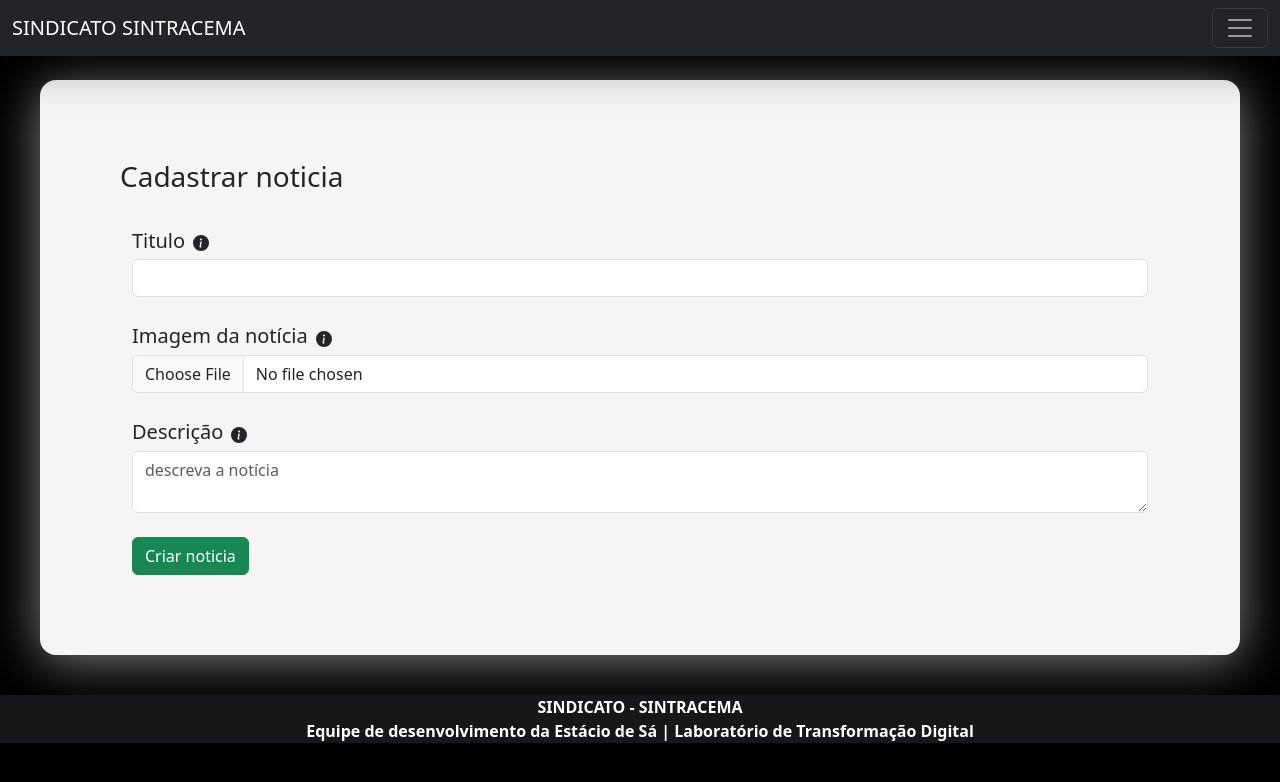
After one commit to Wilson-Pedro/sindicato-sintracema, a PHP site: page /cadastro-de-noticias.php in a window 1280 px wide. The commit adds this page. Shown: the top 782 px of the page. Run offline with PHP 8.4, Linux system fonts and the light colour scheme.

Commit message:
modified:   cadastro-de-filiado.php 	new file:   cadastro-de-noticias.php 	modified:   index.html 	modified:   informacoes-da-diretoria.html 	new table noticias:   sql/sintracema.sql

```diff
--- a/cadastro-de-filiado.php
+++ b/cadastro-de-filiado.php
@@ -136,8 +136,7 @@ if(isset($_POST['cadastrar'])) {
                     Cadastrar
                   </a>
                   <ul class="dropdown-menu dropdown-menu-dark">
-                    <li><a class="dropdown-item" href="cadastro-de-filiado.html">Filial</a></li>
-                    <li><a class="dropdown-item" href="cadastro-de-noticias.html">Notícia</a></li>
+                    <li><a class="dropdown-item" href="cadastro-de-filiado.php">Filial</a></li>
                   </ul>
                 </li>
               </ul>
--- /dev/null
+++ b/cadastro-de-noticias.php
@@ -0,0 +1,160 @@
+<?php
+    if(isset($_POST['criar'])) {
+        include('conexao.php');
+        $titulo = $_POST['titulo'];
+        $descricao = $_POST['descricao'];
+        $imagem = $_POST['imagem'];
+
+        $query = "INSERT INTO noticias (titulo, descricao, caminho) VALUES ('$titulo', '$descricao', '$imagem')";
+
+      if ($mysqli->query($query)) {
+        $success = "<h4 style='color: green;'>Notícia realizada com sucesso!</h4>";
+      } else {
+         // echo "Erro ao cadastrar: " . $mysqli->error;
+      }
+    }
+?>
+
+<!DOCTYPE html>
+<html lang="en">
+<head>
+    <meta charset="UTF-8">
+    <meta http-equiv="X-UA-Compatible" content="IE=edge">
+    <meta name="viewport" content="width=device-width, initial-scale=1.0">
+    <link href="https://cdn.jsdelivr.net/npm/bootstrap@5.3.0-alpha3/dist/css/bootstrap.min.css" rel="stylesheet" integrity="sha384-KK94CHFLLe+nY2dmCWGMq91rCGa5gtU4mk92HdvYe+M/SXH301p5ILy+dN9+nJOZ" crossorigin="anonymous">
+    <script src="https://cdn.jsdelivr.net/npm/bootstrap@5.3.0-alpha3/dist/js/bootstrap.bundle.min.js" integrity="sha384-ENjdO4Dr2bkBIFxQpeoTz1HIcje39Wm4jDKdf19U8gI4ddQ3GYNS7NTKfAdVQSZe" crossorigin="anonymous"></script>
+    <link rel="shortcut icon" href="img/favicon.png" type="image/x-icon">
+    <title>Cadastramento de noticias - SINTRACEMA</title>
+    <style>
+        body
+        {
+            background-color: black;
+        }
+        header
+        {
+            margin-bottom: 10vh;
+        }
+        main
+        {
+            background-color: whitesmoke;
+            box-shadow: 0px 5px 50px rgb(255, 255, 255,0.500);
+            margin: 5vh;
+            padding: 10vh;
+            border-radius: 2vh;
+        }
+        .info-input
+        {
+            margin: 1vh;
+        }
+        .massange-box
+        {
+            text-align: center;
+            background-color: grey;
+            bottom: 0vh;
+            padding: 2vh;
+        }
+        .navbar
+        {
+            box-shadow: 0px 5px 50px rgba(0, 0, 0, 0.5);
+        }
+        .rodape {
+          background-color: #15171a;
+          color: white;
+          font-weight: bold;
+          text-align: center;
+        }
+    </style>
+</head>
+<body>
+  <div class="container-fluid">
+    <header>
+      <nav class="navbar navbar-dark bg-dark fixed-top">
+        <div class="container-fluid">
+          <a class="navbar-brand" href="#">SINDICATO SINTRACEMA</a>
+          <button class="navbar-toggler" type="button" data-bs-toggle="offcanvas" data-bs-target="#offcanvasDarkNavbar"
+            aria-controls="offcanvasDarkNavbar" aria-label="Toggle navigation">
+            <span class="navbar-toggler-icon"></span>
+          </button>
+          <div class="offcanvas offcanvas-end text-bg-dark" tabindex="-1" id="offcanvasDarkNavbar"
+            aria-labelledby="offcanvasDarkNavbarLabel">
+            <div class="offcanvas-header">
+              <h5 class="offcanvas-title" id="offcanvasDarkNavbarLabel">SINTRACEMA</h5>
+              <button type="button" class="btn-close btn-close-white" data-bs-dismiss="offcanvas"
+                aria-label="Close"></button>
+            </div>
+            <div class="offcanvas-body">
+              <!-- NAVEGADOR -->
+              <ul class="navbar-nav justify-content-end flex-grow-1 pe-3">
+                <li class="nav-item">
+                  <a class="nav-link active" aria-current="page" href="index.html">Início</a>
+                </li>
+                <li class="nav-item">
+                  <a class="nav-link" href="informacoes-da-diretoria.html">Notícias</a>
+                </li>
+                <li class="nav-item">
+                  <a class="nav-link" target="_blank" href="https://www.instagram.com/sintracema/">Instagram</a>
+                </li>
+                <li class="nav-item">
+                  <a class="nav-link" href="manual.html">Manual</a>
+                </li>
+                <!-- NAVEGADOR DO CADASTRAR -->
+                <li class="nav-item dropdown">
+                  <a class="nav-link dropdown-toggle" href="#" role="button" data-bs-toggle="dropdown"
+                    aria-expanded="false">
+                    Cadastrar
+                  </a>
+                  <ul class="dropdown-menu dropdown-menu-dark">
+                    <li><a class="dropdown-item" href="cadastro-de-filiado.php">Filial</a></li>
+                    <li><a class="dropdown-item" href="cadastro-de-noticias.html">Notícia</a></li>
+                  </ul>
+                </li>
+              </ul>
+              <form class="d-flex mt-3" role="search">
+                <input class="form-control me-2" type="search" placeholder="Search" aria-label="Search">
+                <button class="btn btn-success" type="submit">Search</button>
+              </form>
+            </div>
+          </div>
+        </div>
+      </nav>
+    </header>
+  </div>
+    <main>
+      <?php
+        if(isset($_POST['criar'])){
+          echo $success;
+        }
+      ?>
+    <h3 class="">Cadastrar noticia</h3>
+    <br>
+    <div class="container-fluid">
+      <form method="POST" action="">
+            <div id="cad-info" name="cad-info" class="cad-info">
+              <label for="titulo-noticia" class="lead">Titulo</label><span title="Titulo da noticia"><svg class="info-input" xmlns="http://www.w3.org/2000/svg" width="16" height="16" fill="currentColor" class="bi bi-info-circle-fill" viewBox="0 0 16 16">
+            <path d="M8 16A8 8 0 1 0 8 0a8 8 0 0 0 0 16zm.93-9.412-1 4.705c-.07.34.029.533.304.533.194 0 .487-.07.686-.246l-.088.416c-.287.346-.92.598-1.465.598-.703 0-1.002-.422-.808-1.319l.738-3.468c.064-.293.006-.399-.287-.47l-.451-.081.082-.381 2.29-.287zM8 5.5a1 1 0 1 1 0-2 1 1 0 0 1 0 2z"/>
+          </svg></span>
+        <input type="text" name="titulo" required class="form-control" aria-label="default input example">
+        <br>
+        <label for="link-noticia" class="lead">Imagem da notícia</label><span title="Link para a postagem da noticia"><svg class="info-input" xmlns="http://www.w3.org/2000/svg" width="16" height="16" fill="currentColor" class="bi bi-info-circle-fill" viewBox="0 0 16 16">
+            <path d="M8 16A8 8 0 1 0 8 0a8 8 0 0 0 0 16zm.93-9.412-1 4.705c-.07.34.029.533.304.533.194 0 .487-.07.686-.246l-.088.416c-.287.346-.92.598-1.465.598-.703 0-1.002-.422-.808-1.319l.738-3.468c.064-.293.006-.399-.287-.47l-.451-.081.082-.381 2.29-.287zM8 5.5a1 1 0 1 1 0-2 1 1 0 0 1 0 2z"/>
+          </svg></span>
+        <input type="file" name="imagem" class="form-control" aria-label="default input example">
+        <br>
+        <label for="descricao-noticia" class="lead">Descrição</label><span title="Descricao pequena sobre o teor da noticia"><svg class="info-input" xmlns="http://www.w3.org/2000/svg" width="16" height="16" fill="currentColor" class="bi bi-info-circle-fill" viewBox="0 0 16 16">
+            <path d="M8 16A8 8 0 1 0 8 0a8 8 0 0 0 0 16zm.93-9.412-1 4.705c-.07.34.029.533.304.533.194 0 .487-.07.686-.246l-.088.416c-.287.346-.92.598-1.465.598-.703 0-1.002-.422-.808-1.319l.738-3.468c.064-.293.006-.399-.287-.47l-.451-.081.082-.381 2.29-.287zM8 5.5a1 1 0 1 1 0-2 1 1 0 0 1 0 2z"/>
+          </svg></span>
+        <textarea name="descricao" required placeholder="descreva a notícia" class="form-control" aria-label="With textarea"></textarea>
+        </div>
+        <div id="new-cad-info" name="new-cad-info" class="new-cad-info">
+        <br>
+        <input type="submit" name="criar" class="btn btn-success" value="Criar noticia">
+      </form>
+    </div>
+    </main>
+    <footer class="rodape">
+      SINDICATO - SINTRACEMA
+      <br>
+      Equipe de desenvolvimento da Estácio de Sá | Laboratório de Transformação Digital
+    </footer>
+</body>
+</html>
--- a/index.html
+++ b/index.html
@@ -97,7 +97,6 @@
                   </a>
                   <ul class="dropdown-menu dropdown-menu-dark">
                     <li><a class="dropdown-item" href="cadastro-de-filiado.php">Filial</a></li>
-                    <li><a class="dropdown-item" href="cadastro-de-noticias.html">Notícia</a></li>
                   </ul>
                 </li>
               </ul>
@@ -323,9 +322,7 @@
         <div class="col">
           <h5>Contato</h5>
           <hr>
-          <p>Lorem ipsum dolor sit amet consectetur, adipisicing elit. Eos ipsam ea, eveniet omnis quod voluptatem qui
-            temporibus enim possimus excepturi illum unde consequuntur nihil tempora sunt rerum aliquam nobis
-            distinctio?</p>
+          <p>Endereço: Av. Alexandre de Moura, Centro <br> São Luís - MA, CEP: 65025-470</p>
         </div>
       </div>
     </div>
```
Also changed, not shown: cadastro-de-noticias.html (deleted, +0 -134 lines), informacoes-da-diretoria.html (+16 -9 lines), sql/sintracema.sql (+56 -19 lines).
